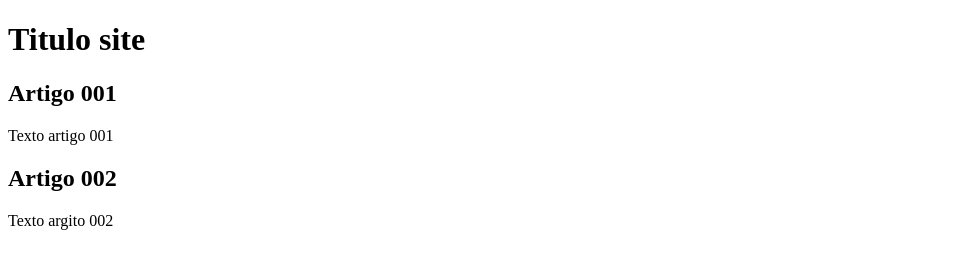
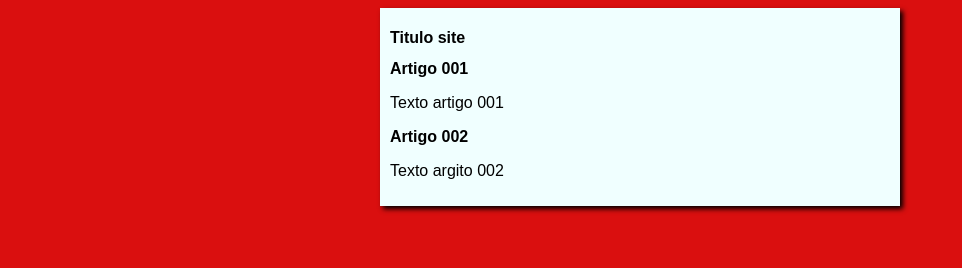
Before and after one commit to Yasmim-Campos/projeto-site, a plain HTML site: page index.html in a window 1280 px wide. Shown: the whole page, without its empty margins (0-962 px from the left). Drawn offline with Linux system fonts and the light colour scheme.

Commit message:
inicie o desing

```diff
--- /dev/null
+++ b/estilos/styles.css
@@ -0,0 +1,22 @@
+*{
+    font-family: Arial, Helvetica, sans-serif;
+    font-size: 16px;
+}
+
+body {
+
+    background-color: rgb(218, 15, 15);
+
+
+}
+
+main{
+
+   background-color: azure;
+   width: 500px;
+   margin: auto;
+   padding: 10px;
+   box-shadow: 3px 3px 5px rgb(0, 0, 0);
+
+
+}
--- a/index.html
+++ b/index.html
@@ -4,6 +4,8 @@
     <meta charset="UTF-8">
     <meta name="viewport" content="width=device-width, initial-scale=1.0">
     <title>titulo do site </title>
+     <link rel="stylesheet" href="estilos/styles.css "
+
 </head>
 <body>
     <main>
```
